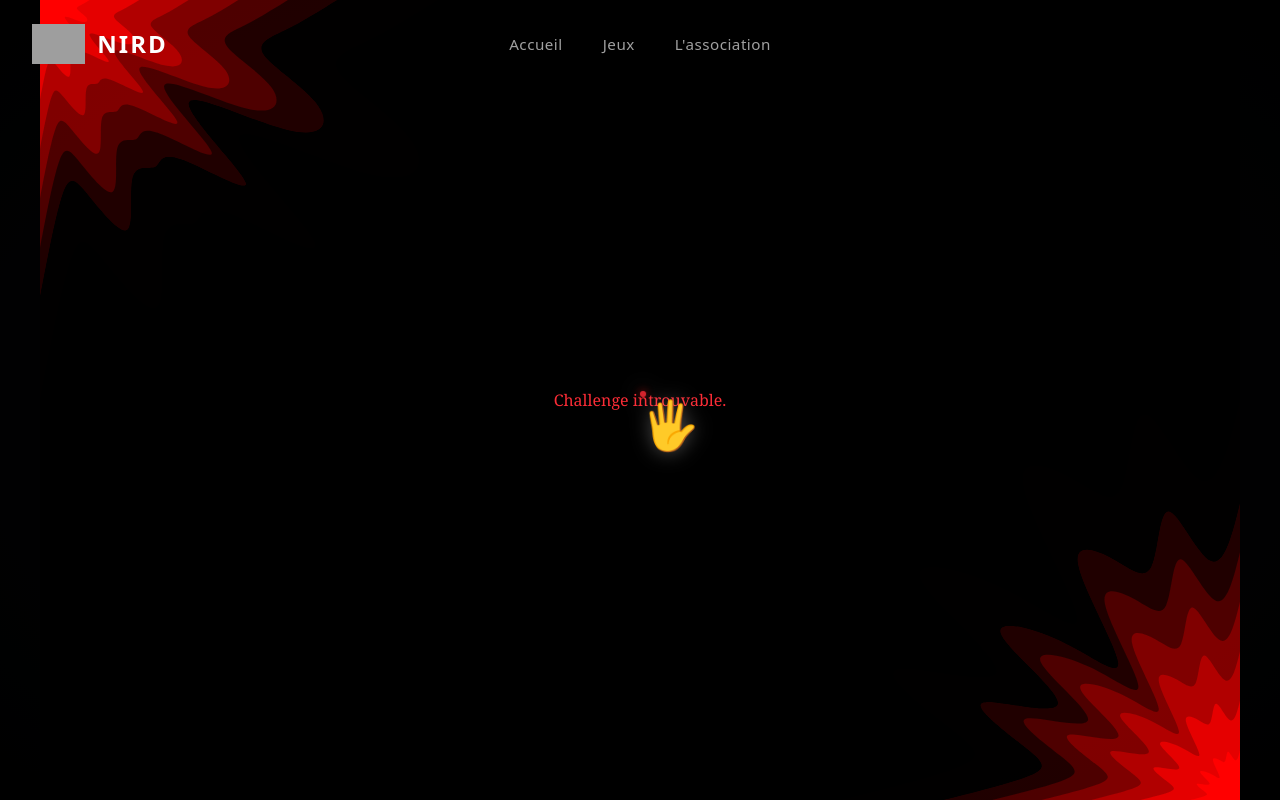
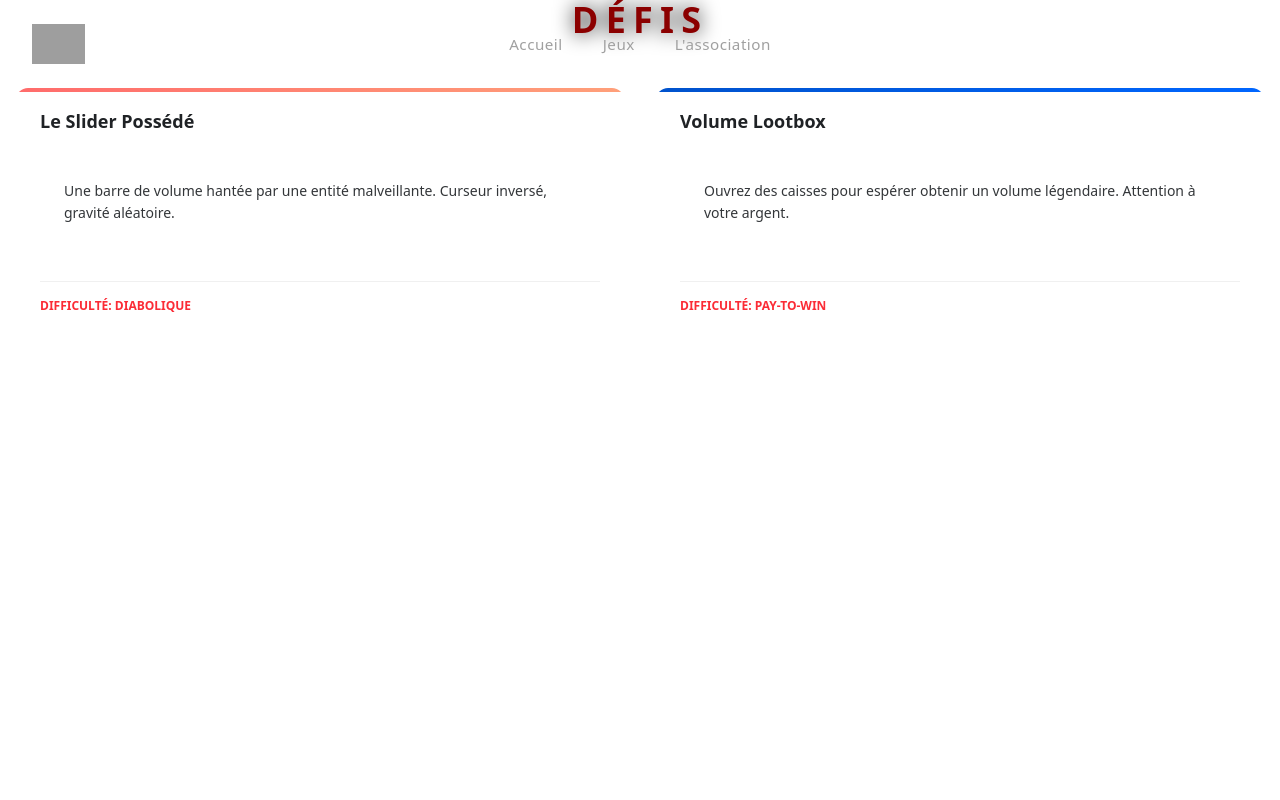
Before and after one commit to carabistouflette/Site-NDI-2025, a Vue app: page /challenge in a window 1280 px wide. Built offline with nearby package versions, Linux system fonts and the light colour scheme; grey boxes are pictures that could not be loaded; the HTML template or start-up script is replaced by a standard one; what @tresjs/core would draw is missing.

Commit message:
fix volume

```diff
--- a/src/router/index.ts
+++ b/src/router/index.ts
@@ -68,17 +68,18 @@ const router = createRouter({
     },
     {
       path: '/challenge',
+      name: 'menu',
+      component: MenuView,
+      meta: { disableMainCss: true }
+    },
+    {
+      path: '/challenge/:id',
+      name: 'challenge',
       component: ChallengeLayout,
       meta: { disableMainCss: true },
       children: [
         {
           path: '',
-          name: 'menu',
-          component: MenuView
-        },
-        {
-          path: ':id',
-          name: 'challenge',
           component: ChallengeView
         }
       ]
--- a/src/views/MenuView.vue
+++ b/src/views/MenuView.vue
@@ -1,75 +1,45 @@
 <script setup lang="ts">
-import { computed, ref, onMounted, onUnmounted } from 'vue';
-import { useRoute, useRouter } from 'vue-router';
+import { useRouter } from 'vue-router';
 import { challenges } from '../data/challenges';
+import GradientCard from '@/components/common/GradientCard.vue';
 
-const route = useRoute();
 const router = useRouter();
-const backButtonRef = ref<HTMLElement | null>(null);
-const isHoveringBack = ref(false);
 
-const currentChallenge = computed(() => {
-  return challenges.find(c => c.id === route.params.id);
-});
-
-const isPossessed = computed(() => route.params.id === 'possessed');
-
-const backToMenu = () => {
-  router.push('/challenge');
+const goToChallenge = (challengeId: string) => {
+  router.push({ name: 'challenge', params: { id: challengeId } });
 };
-
-const checkCollision = (e: MouseEvent) => {
-  if (!backButtonRef.value) return false;
-
-  let x = e.clientX;
-  let y = e.clientY;
-
-  // Apply Inversion if needed (Must match App.vue logic)
-  if (isPossessed.value) {
-    x = window.innerWidth - x;
-    y = window.innerHeight - y;
-  }
-
-  const rect = backButtonRef.value.getBoundingClientRect();
-  return (x >= rect.left && x <= rect.right && y >= rect.top && y <= rect.bottom);
-};
-
-const handleMouseMove = (e: MouseEvent) => {
-  isHoveringBack.value = checkCollision(e);
-};
-
-const handleGlobalClick = (e: MouseEvent) => {
-  if (checkCollision(e)) {
-    e.stopPropagation();
-    backToMenu();
-  }
-};
-
-onMounted(() => {
-  window.addEventListener('mousemove', handleMouseMove);
-  window.addEventListener('mousedown', handleGlobalClick);
-});
-
-onUnmounted(() => {
-  window.removeEventListener('mousemove', handleMouseMove);
-  window.removeEventListener('mousedown', handleGlobalClick);
-});
 </script>
 
 <template>
-  <div v-if="currentChallenge" class="h-full w-full relative">
-    <!-- Back Button -->
-    <button
-      ref="backButtonRef"
-      class="fixed top-4 left-4 z-[30000] px-4 py-2 rounded border text-xs uppercase tracking-widest transition-all duration-200 pointer-events-none"
-      :class="isHoveringBack ? 'text-white bg-primary-color/80 border-primary-color shadow-[0_0_15px_var(--primary-color)]' : 'bg-black/50 text-white/50 border-white/10'"
-    >
-      Abandonner
-    </button>
-
-    <component :is="currentChallenge.component" />
-  </div>
-  <div v-else class="flex items-center justify-center h-full text-red-500">
-    Challenge introuvable.
+  <div class="flex flex-col items-center justify-center h-full text-white">
+    <h1 class="text-4xl font-bold mb-8 text-primary-color tracking-[0.2em] drop-shadow-[0_0_10px_black]">
+      DÉFIS
+    </h1>
+    <div class="grid grid-cols-1 md:grid-cols-2 gap-8 p-4">
+      <GradientCard
+        v-for="challenge in challenges"
+        :key="challenge.id"
+        :variant="challenge.id === 'possessed' ? 'responsible' : 'digital'"
+        hoverable
+        class="cursor-pointer"
+        @click="goToChallenge(challenge.id)"
+      >
+        <template #header>
+          {{ challenge.title }}
+        </template>
+        <p>{{ challenge.description }}</p>
+        <template #footer>
+          <span class="text-xs uppercase font-bold" :class="{ 'text-red-500': challenge.difficulty === 'DIABOLIQUE' || challenge.difficulty === 'PAY-TO-WIN' }">
+            Difficulté: {{ challenge.difficulty }}
+          </span>
+        </template>
+      </GradientCard>
+    </div>
   </div>
 </template>
+
+<style scoped>
+.text-primary-color {
+  color: var(--primary-color);
+}
+</style>
```
